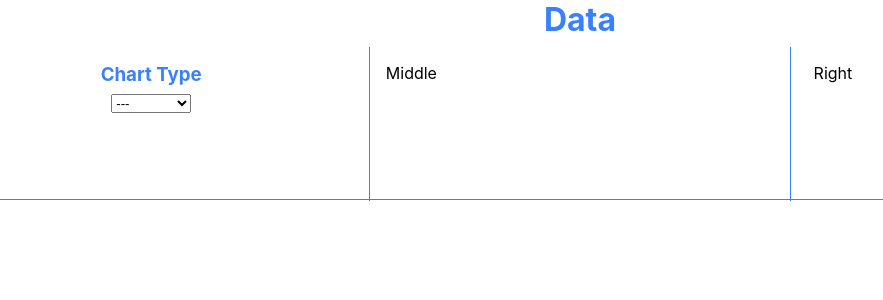
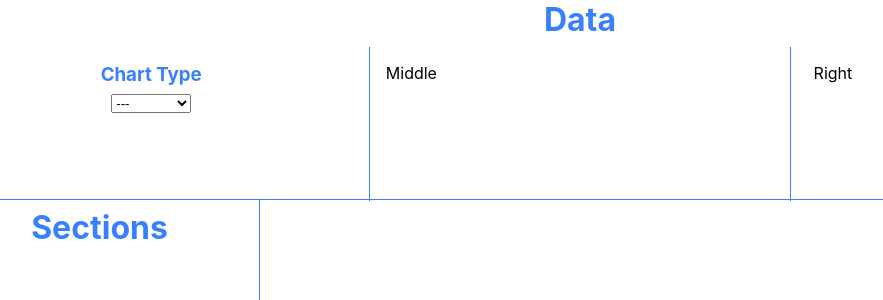
Before and after one commit to michaelcalvinwood/instant-charts, a React (Create React App) app: page / in a window 1280 px wide. Shown: the top 300 px of the page, without its empty margins (60-943 px from the left). Built offline with nearby package versions, Linux system fonts and the light colour scheme.

Commit message:
added Sections area

```diff
--- a/src/App.js
+++ b/src/App.js
@@ -3,6 +3,7 @@ import './App.scss';
 import { useEffect, useRef, useState } from 'react';
 import Data from './Components/Data';
 import { merge, cloneDeep } from 'lodash';
+import Sections from './Components/Sections';
 
 function App() {
   const selections = [
@@ -29,6 +30,7 @@ function App() {
   return (
     <div className="App">
       {selection === 'Data' && <Data option={option} updateOption={updateOption} />}
+      <Sections />
     </div>
   );
 }
--- /dev/null
+++ b/src/Components/Sections.jsx
@@ -0,0 +1,12 @@
+import './Sections.scss';
+import React from 'react';
+
+function Sections() {
+  return (
+    <div className='sections'>
+        <h1 className="sections__heading">Sections</h1>
+    </div>
+  )
+}
+
+export default Sections
--- /dev/null
+++ b/src/Components/Sections.scss
@@ -0,0 +1,12 @@
+.sections {
+    height: 75vh;
+    position: fixed;
+    top: 25vh;
+    left: 0;
+    width: 25vw;
+    border-right: 1px solid var(--primary-color);
+
+    &__heading {
+        margin-top: .5rem;
+    }
+}
```
